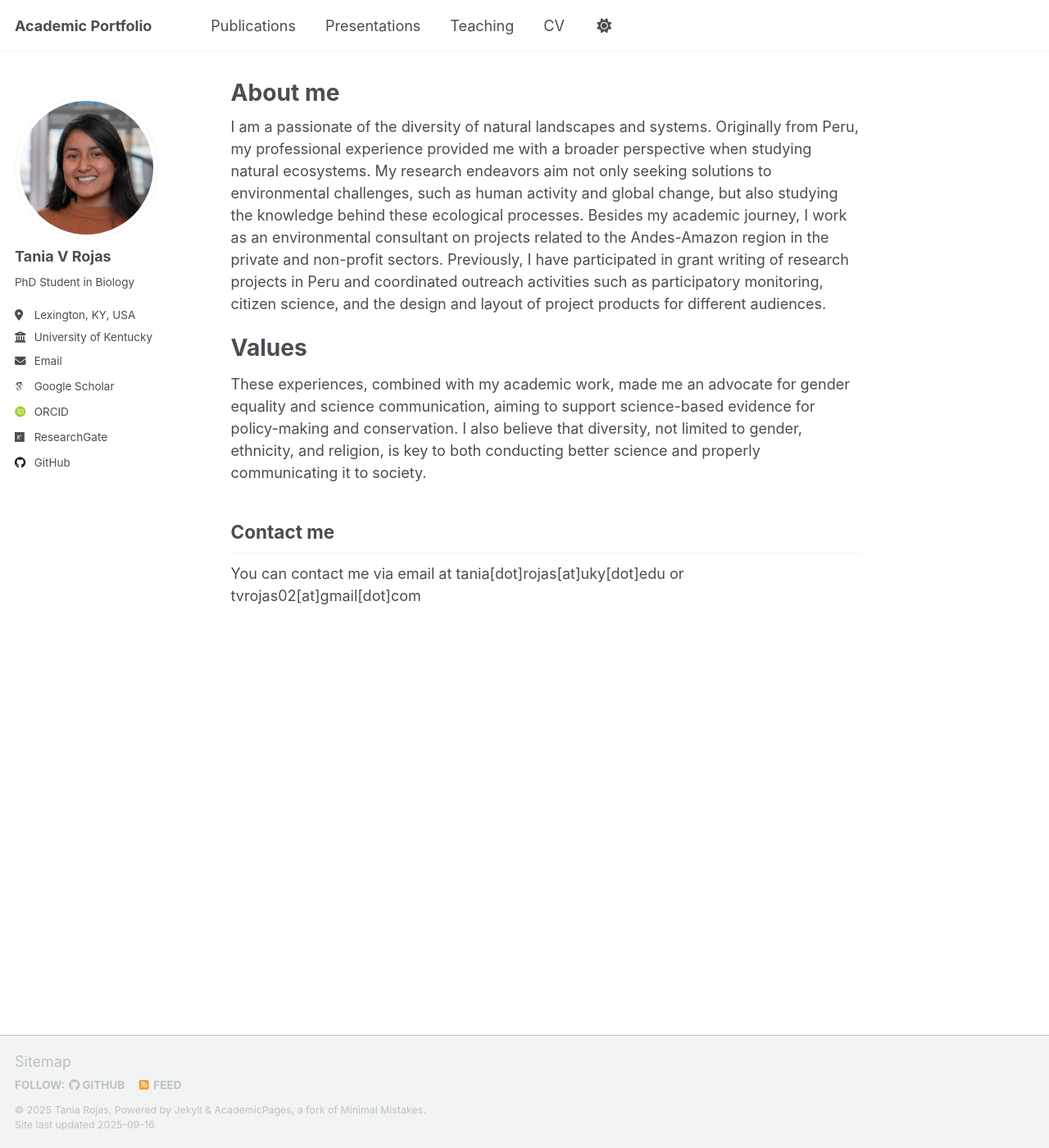
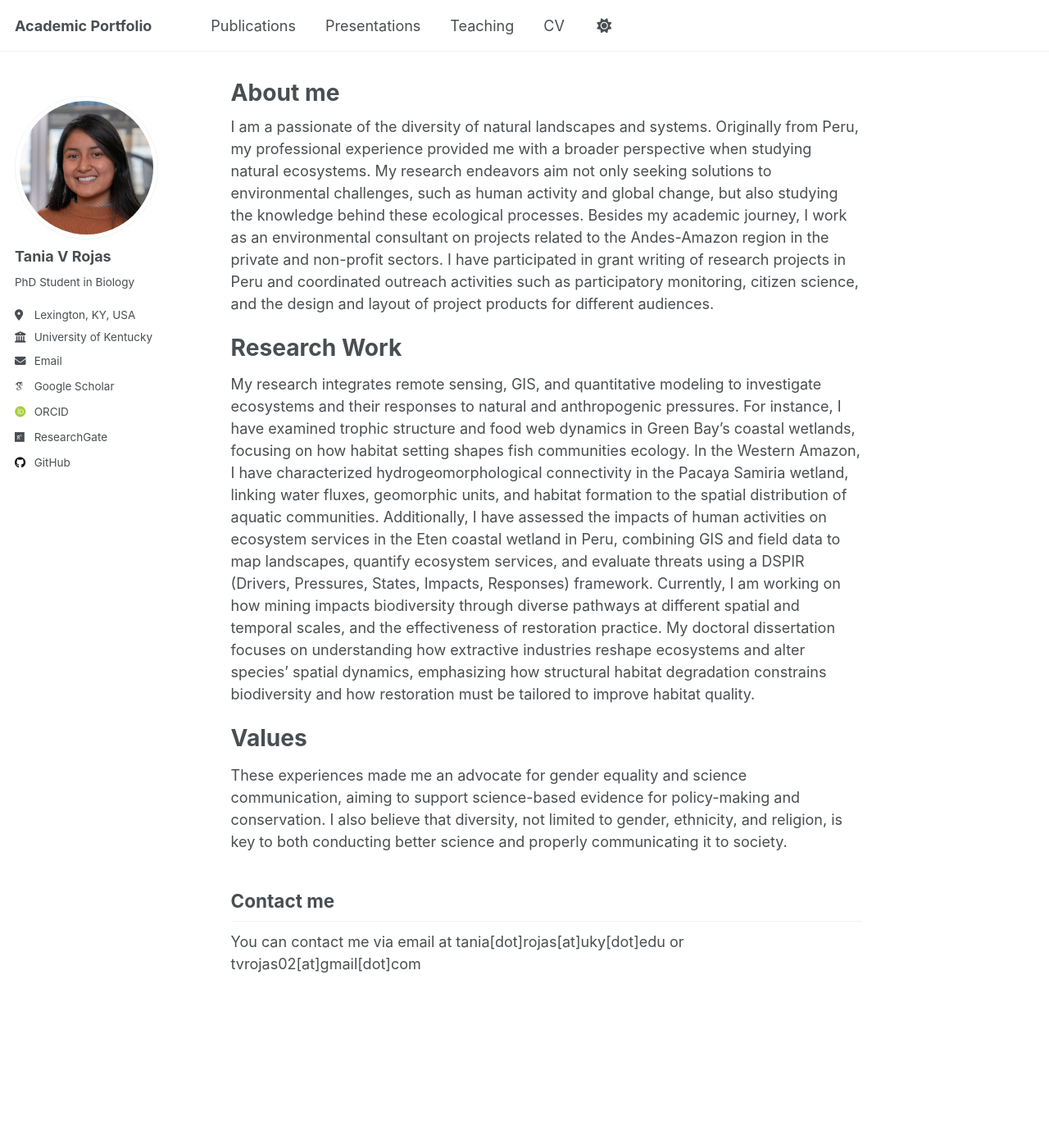
Before and after one commit to taniarojasc/taniarojasc.github.io, a Jekyll site: the page built from _pages/about.md, in a window 1280 px wide and 1400 px high. Shown: the whole window at 82% size. Built offline with Jekyll 4.4.1, drawn with Linux system fonts in a browser that asks for light colours; some web fonts are replaced; a script that is not in the unit is left out.

Commit message:
Update about.md

```diff
--- a/_pages/about.md
+++ b/_pages/about.md
@@ -8,12 +8,15 @@ redirect_from:
 ---
 
 I am a passionate of the diversity of natural landscapes and systems. Originally from Peru, my professional experience provided me with a broader perspective when studying natural ecosystems. My research endeavors aim not only seeking solutions to environmental challenges, such as human activity and global change, but also studying the knowledge behind these ecological processes.
-Besides my academic journey, I work as an environmental consultant on projects related to the Andes-Amazon region in the private and non-profit sectors. Previously, I have participated in grant writing of research projects in Peru and coordinated outreach activities such as participatory monitoring, citizen science, and the design and layout of project products for different audiences.
+Besides my academic journey, I work as an environmental consultant on projects related to the Andes-Amazon region in the private and non-profit sectors. I have participated in grant writing of research projects in Peru and coordinated outreach activities such as participatory monitoring, citizen science, and the design and layout of project products for different audiences.
+
+Research Work
+======
+My research integrates remote sensing, GIS, and quantitative modeling to investigate ecosystems and their responses to natural and anthropogenic pressures. For instance, I have examined trophic structure and food web dynamics in Green Bay’s coastal wetlands, focusing on how habitat setting shapes fish communities ecology. In the Western Amazon, I have characterized hydrogeomorphological connectivity in the Pacaya Samiria wetland, linking water fluxes, geomorphic units, and habitat formation to the spatial distribution of aquatic communities. Additionally, I have assessed the impacts of human activities on ecosystem services in the Eten coastal wetland in Peru, combining GIS and field data to map landscapes, quantify ecosystem services, and evaluate threats using a DSPIR (Drivers, Pressures, States, Impacts, Responses) framework. Currently, I am working on how mining impacts biodiversity through diverse pathways at different spatial and temporal scales, and the effectiveness of restoration practice. My doctoral dissertation focuses on understanding how extractive industries reshape ecosystems and alter species’ spatial dynamics, emphasizing how structural habitat degradation constrains biodiversity and how restoration must be tailored to improve habitat quality.
 
 Values
 ======
-These experiences, combined with my academic work, made me an advocate for gender equality and science communication, aiming to support science-based evidence for policy-making and conservation. I also believe that diversity, not limited to gender, ethnicity, and religion, is key to both conducting better science and properly communicating it to society.
-
+These experiences made me an advocate for gender equality and science communication, aiming to support science-based evidence for policy-making and conservation. I also believe that diversity, not limited to gender, ethnicity, and religion, is key to both conducting better science and properly communicating it to society.
 
 Contact me
 ------
```
